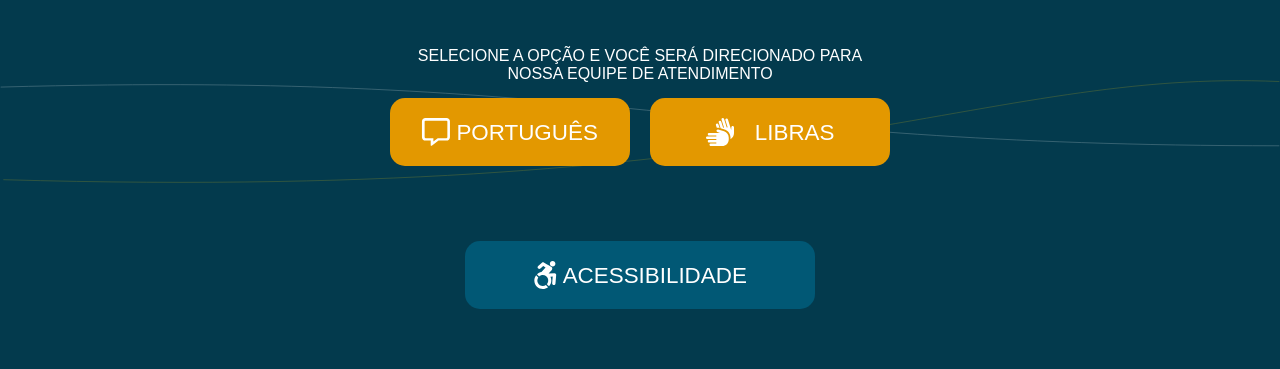
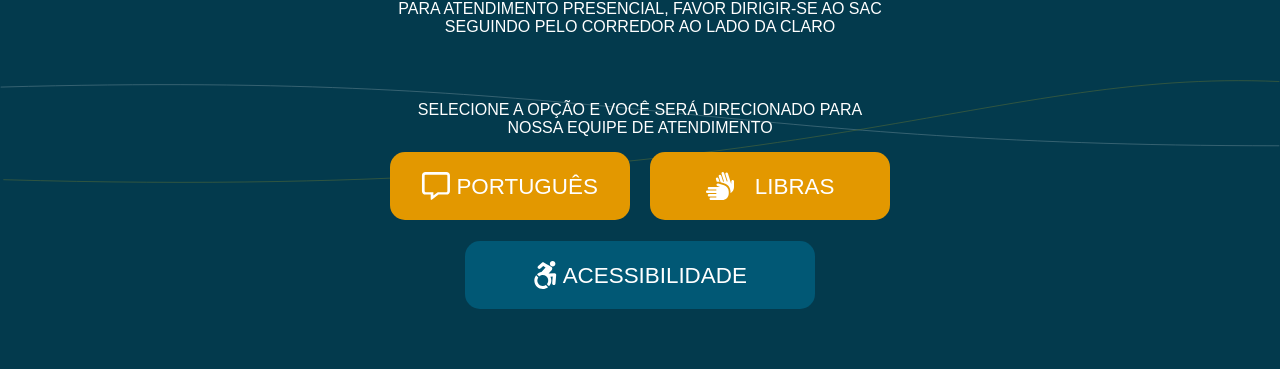
Before and after one commit to edsoncandidoalvesjunior/toten, a website: page public/view/newcall.html in a window 1280 px wide. Shown: the part 431-800 px from the top of the page. Drawn offline with nearby package versions, Linux system fonts and the light colour scheme; some packages are replaced by stand-ins of ours; a script that the page names is missing; files whose address does not match are found by name.

Commit message:
label in front

```diff
--- a/public/view/newcall.html
+++ b/public/view/newcall.html
@@ -177,6 +177,8 @@
                     <img src="images/nts.png" alt="Natal Shopping">
                 </div>
                 <h1>PRECISA<br> DE AJUDA?</h1>
+                <br>
+                <h4 style="text-transform: uppercase; text-align: center;   font-weight: normal" >Para atendimento presencial, favor dirigir-se ao SAC seguindo pelo corredor ao lado da Claro</h4>
             </div>
             <div class="content-btns">
                 <h4>SELECIONE A OPÇÃO E VOCÊ SERÁ DIRECIONADO PARA NOSSA EQUIPE DE ATENDIMENTO</h4>
```
